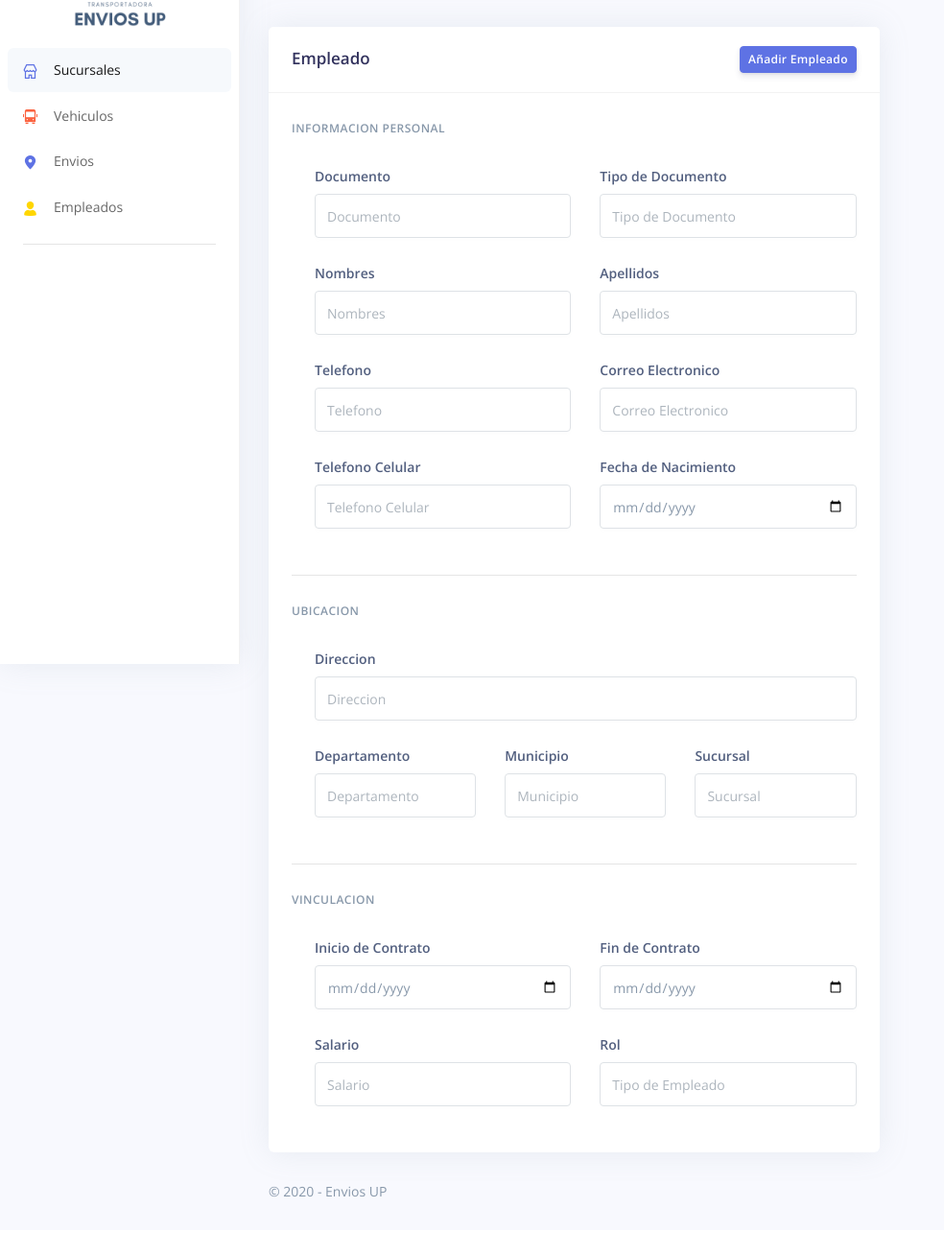
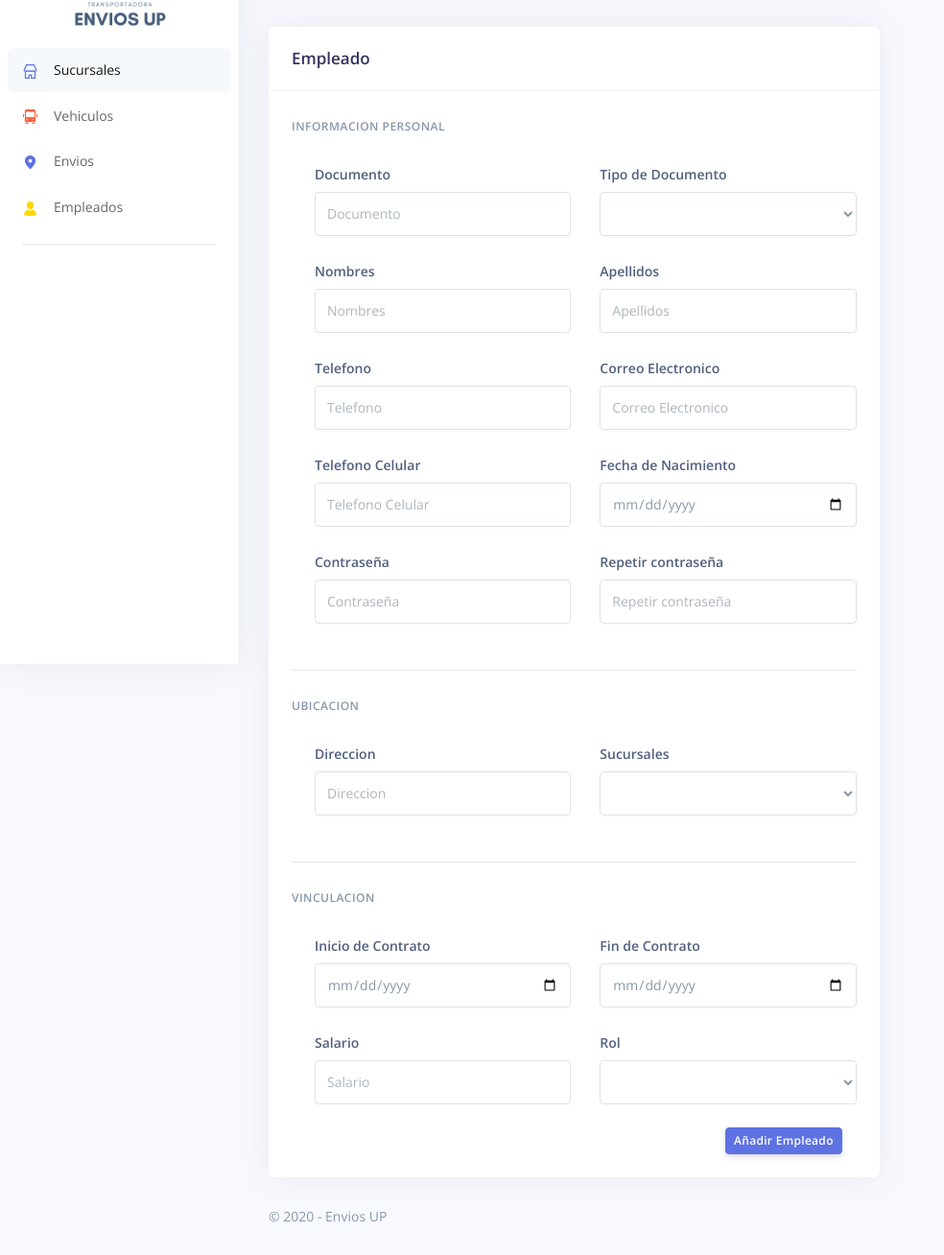
Before and after one commit to camilo-gc/enviosUP, a Django app: template empresa/templates/empleado.html in a window 1280 px wide. Shown: the part 108-1416 px from the top of the page at 96% size, without its empty margins (0-984 px from the left). Before the commit the page ends 1356 px from the top, so only its background shows below. Run offline with Django 3.2, Linux system fonts and the light colour scheme; the template is opened without the code that fills it, so the values that code supplies are empty; some libraries are stand-ins or nearby versions.

Commit message:
Formulario Empleado

```diff
--- a/empresa/templates/empleado.html
+++ b/empresa/templates/empleado.html
@@ -6,6 +6,8 @@
   <meta name="viewport" content="width=device-width, initial-scale=1, shrink-to-fit=no">
   <title>Admin - ENVIOS UP</title>
   {% load static %}
+  <!-- JQuery Primero -->
+  <script src="https://ajax.googleapis.com/ajax/libs/jquery/3.4.1/jquery.min.js"></script>
   <!-- Favicon -->
   <link rel="shortcut icon" type="image/x-icon" href="{% static 'empresa/images/favicon.ico' %}" />
   <!-- Fonts -->
@@ -15,6 +17,92 @@
   <link rel="stylesheet" href="{% static 'empresa/assets/vendor/@fortawesome/fontawesome-free/css/all.min.css' %}" type="text/css">
   <!-- CSS -->
   <link rel="stylesheet" href="{% static 'empresa/css/argon.css' %}" type="text/css">
+<!--Validaciones-->
+<script type="text/javascript">
+
+    $(document).ready(function() {
+
+    $('#pass2').keyup(function() {
+
+        var pass1 = $('#per_contraseña').val();
+        var pass2 = $('#per_repetir_contraseña').val();
+
+        if ( pass1 == pass2 ) {
+            $('#error2').css("background", "url({% static 'personal/img/check.png' %})");
+        } else {
+            $('#error2').css("background", "url({% static 'personal/img/check-.png' %})");
+        }
+
+      });
+
+    });
+    /* Validacion telefono */
+    var numero = document.getElementById('per_telefono');
+
+    function comprueba_tel(valor){
+      if(valor.value <= 0){
+        valor.value = "";
+      }
+      if( valor.value.length >7 ) {
+          alert("No es un telefono valido");
+          $("#per_telefono").val("");
+      return false;
+    }
+    }
+    /* Validacion celular */
+    var numero = document.getElementById('per_celular');
+
+    function comprueba_celular(valor){
+      if(valor.value <= 0){
+        valor.value = "";
+      }
+      if( valor.value.length >15 ) {
+      alert("Numero de celular invalido");
+      $("#per_celular").val("");
+      return false;
+    }
+    }
+    /* Validacion salario */
+    var numero = document.getElementById('emp_salario');
+
+    function comprueba_salario(valor){
+      if(valor.value <= 0){
+        valor.value = 877803;
+      }
+      if( valor.value.length<6) {
+      alert("Salario mal establecido");
+      $("#emp_salario").val("");
+      return false;
+      }
+    }
+    // validacion fecha de nacimiento
+    $(document).ready(function(){
+          $("#per_fechanaci").change(function(){
+              var hoy= new Date();
+                var fecha=$('#per_fechanaci').val();
+                var fechaFormulario=Date.parse(fecha);
+          if (hoy <= fechaFormulario) {
+                      alert("Fecha de nacimiento invalida");
+                      $("#per_fechanaci").val("");
+          }
+          });
+        });
+      //validacion contrato
+      $(document).ready(function(){
+          $("#emp_finContrato").change(function(){
+              var fecha_inicio= $('#emp_inicioContrato').val();
+                var fecha_final=$('#emp_finContrato').val();
+                var fechaContratoF=Date.parse(fecha_final);
+                var fechaContratoI=Date.parse(fecha_inicio);
+          if (fechaContratoF <= fechaContratoI) {
+                      alert("El contrato esta mal definido");
+                      $("#emp_inicioContrato").val("");
+                      $("#emp_finContrato").val("");
+                      return false;
+          }
+          });
+        });
+   </script>
 </head>
 
 <body>
@@ -98,9 +186,6 @@
                 <div class="col-8">
                   <h3 class="mb-0">Empleado</h3>
                 </div>
-                <div class="col-4 text-right">
-                  <a href="#!" class="btn btn-sm btn-primary">Añadir Empleado</a>
-                </div>
               </div>
             </div>
             <div class="card-body">
@@ -111,13 +196,13 @@
                     <div class="col-lg-6">
                       <div class="form-group">
                         <label class="form-control-label" for="per_documento">Documento</label>
-                        <input type="text" id="per_documento" class="form-control" placeholder="Documento" value="">
+                        <input type="text" id="per_documento" class="form-control" placeholder="Documento" value="" required>
                       </div>
                     </div>
                     <div class="col-lg-6">
                       <div class="form-group">
                         <label class="form-control-label" for="td_id">Tipo de Documento</label>
-                        <input type="email" id="td_id" class="form-control" placeholder="Tipo de Documento">
+                        <select id="td_id" name="tipo_documento" class="form-control" ></select>
                       </div>
                     </div>
                   </div>
@@ -125,37 +210,49 @@
                     <div class="col-lg-6">
                       <div class="form-group">
                         <label class="form-control-label" for="per_nombre">Nombres</label>
-                        <input type="text" id="per_nombre" class="form-control" placeholder="Nombres" value="">
+                        <input type="text" id="per_nombre" class="form-control" placeholder="Nombres" value="" required>
                       </div>
                     </div>
                     <div class="col-lg-6">
                       <div class="form-group">
                         <label class="form-control-label" for="per_apellido">Apellidos</label>
-                        <input type="text" id="per_apellido" class="form-control" placeholder="Apellidos" value="">
+                        <input type="text" id="per_apellido" class="form-control" placeholder="Apellidos" value="" required>
                       </div>
                     </div>
                     <div class="col-lg-6">
                       <div class="form-group">
                         <label class="form-control-label" for="per_telefono">Telefono</label>
-                        <input type="text" id="per_telefono" class="form-control" placeholder="Telefono" value="">
+                        <input type="text" id="per_telefono" onkeypress="comprueba_tel(this)" class="form-control" placeholder="Telefono" required>
                       </div>
                     </div>
                     <div class="col-lg-6">
                       <div class="form-group">
                         <label class="form-control-label" for="per_email">Correo Electronico</label>
-                        <input type="text" id="per_email" class="form-control" placeholder="Correo Electronico" value="">
+                        <input type="text" id="per_email" class="form-control" placeholder="Correo Electronico" value="" required>
                       </div>
                     </div>
                     <div class="col-lg-6">
                       <div class="form-group">
                         <label class="form-control-label" for="per_celular">Telefono Celular</label>
-                        <input type="text" id="per_celular" class="form-control" placeholder="Telefono Celular" value="">
+                        <input type="text" id="per_celular" onkeypress="comprueba_celular(this)" class="form-control" placeholder="Telefono Celular" required>
                       </div>
                     </div>
                     <div class="col-lg-6">
                       <div class="form-group">
                         <label class="form-control-label" for="per_fechanaci">Fecha de Nacimiento</label>
-                        <input type="date" id="per_fechanaci" class="form-control" placeholder="Fecha de Nacimiento" value="">
+                        <input type="date" id="per_fechanaci" class="form-control" placeholder="Fecha de Nacimiento" value="" required>
+                      </div>
+                    </div>
+                    <div class="col-lg-6">
+                      <div class="form-group">
+                        <label class="form-control-label" for="per_fechanaci">Contraseña</label>
+                        <input type="text" id="per_contraseña" class="form-control" placeholder="Contraseña" value="" required>
+                      </div>
+                    </div>
+                    <div class="col-lg-6">
+                      <div class="form-group">
+                        <label class="form-control-label" for="per_fechanaci">Repetir contraseña</label>
+                        <input type="text" id="per_repetir_contraseña" class="form-control" placeholder="Repetir contraseña" value="" required>
                       </div>
                     </div>
                   </div>
@@ -164,30 +261,16 @@
                 <h6 class="heading-small text-muted mb-4">Ubicacion</h6>
                 <div class="pl-lg-4">
                   <div class="row">
-                    <div class="col-md-12">
+                    <div class="col-md-6">
                       <div class="form-group">
                         <label class="form-control-label" for="per_direccion">Direccion</label>
-                        <input id="per_direccion" class="form-control" placeholder="Direccion" value="" type="text">
+                        <input id="per_direccion" class="form-control" placeholder="Direccion" value="" type="text" required>
                       </div>
                     </div>
-                  </div>
-                  <div class="row">
-                    <div class="col-lg-4">
+                    <div class="col-md-6">
                       <div class="form-group">
-                        <label class="form-control-label" for="dep_id">Departamento</label>
-                        <input type="text" id="dep_id" class="form-control" placeholder="Departamento" value="">
-                      </div>
-                    </div>
-                    <div class="col-lg-4">
-                      <div class="form-group">
-                        <label class="form-control-label" for="mun_id">Municipio</label>
-                        <input type="text" id="mun_id" class="form-control" placeholder="Municipio" value="">
-                      </div>
-                    </div>
-                    <div class="col-lg-4">
-                      <div class="form-group">
-                        <label class="form-control-label" for="suc_id">Sucursal</label>
-                        <input type="text" id="suc_id" class="form-control" placeholder="Sucursal">
+                        <label class="form-control-label" for="dep_id">Sucursales</label>
+                        <select name="sucursales" class="form-control" id="suc_id"></select>
                       </div>
                     </div>
                   </div>
@@ -199,13 +282,13 @@
                   <div class="col-lg-6">
                     <div class="form-group">
                       <label class="form-control-label" for="emp_inicioContrato">Inicio de Contrato</label>
-                      <input type="date" id="emp_inicioContrato" class="form-control" placeholder="Inicio de Contrato" value="">
+                      <input type="date" id="emp_inicioContrato" class="form-control" placeholder="Inicio de Contrato" required>
                     </div>
                   </div>
                   <div class="col-lg-6">
                     <div class="form-group">
                       <label class="form-control-label" for="emp_finContrato">Fin de Contrato</label>
-                      <input type="date" id="emp_finContrato" class="form-control" placeholder="Fin de Contrato" value="">
+                      <input type="date" id="emp_finContrato" class="form-control" placeholder="Fin de Contrato" required>
                     </div>
                   </div>
                 </div>
@@ -213,16 +296,19 @@
                   <div class="col-lg-6">
                     <div class="form-group">
                       <label class="form-control-label" for="emp_salario">Salario</label>
-                      <input type="number" id="emp_salario" class="form-control" placeholder="Salario" value="">
+                      <input type="number" id="emp_salario" onkeypress="comprueba_salario(this)" class="form-control" placeholder="Salario" value="" required>
                     </div>
                   </div>
                   <div class="col-lg-6">
                     <div class="form-group">
                       <label class="form-control-label" for="rol_rol_id">Rol</label>
-                      <input type="text" id="rol_rol_id" class="form-control" placeholder="Tipo de Empleado" value="">
+                      <select name="roles" class="form-control" id="rol_rol_id"></select>
                     </div>
                   </div>
                 </div>
+                </div>
+                <div class="col-12 text-right">
+                  <button type="submit"  class="btn btn-sm btn-primary">Añadir Empleado</button>
                 </div>
               </form>
             </div>
```
